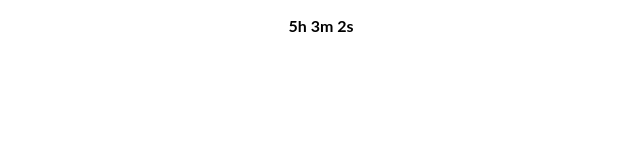
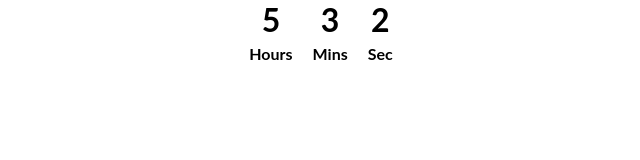
Before and after one commit to aaronorendorff/countdown-timer-test, a plain HTML site: page index.html in a window 1280 px wide. Shown: the whole page, without its empty margins (319-959 px from the left). Drawn offline with Linux system fonts and the light colour scheme.

Commit message:
Update index.html

```diff
--- a/index.html
+++ b/index.html
@@ -15,11 +15,25 @@
     }
     #demo {
       text-align: center;
+      display: flex;
+      gap: 20px;
+    }
+    .time-box {
+      display: flex;
+      flex-direction: column;
+      align-items: center;
+    }
+    .time-box span {
+      font-size: 2rem;
+    }
+    .time-box label {
+      font-size: 1rem;
+      margin-top: 5px;
     }
   </style>
 </head>
 <body>
-  <p id="demo"></p>
+  <div id="demo"></div>
   <script>
     // Set the date we're counting down to
     var countDownDate = new Date("Jan 17, 2025 23:59:59").getTime();
@@ -38,8 +52,20 @@
       var seconds = Math.floor((distance % (1000 * 60)) / 1000);
 
       // Output the result in an element with id="demo"
-      document.getElementById("demo").innerHTML =
-        hours + "h " + minutes + "m " + seconds + "s ";
+      document.getElementById("demo").innerHTML = `
+        <div class="time-box">
+          <span>${hours}</span>
+          <label>Hours</label>
+        </div>
+        <div class="time-box">
+          <span>${minutes}</span>
+          <label>Mins</label>
+        </div>
+        <div class="time-box">
+          <span>${seconds}</span>
+          <label>Sec</label>
+        </div>
+      `;
 
       // If the count down is over, write some text
       if (distance < 0) {
```
